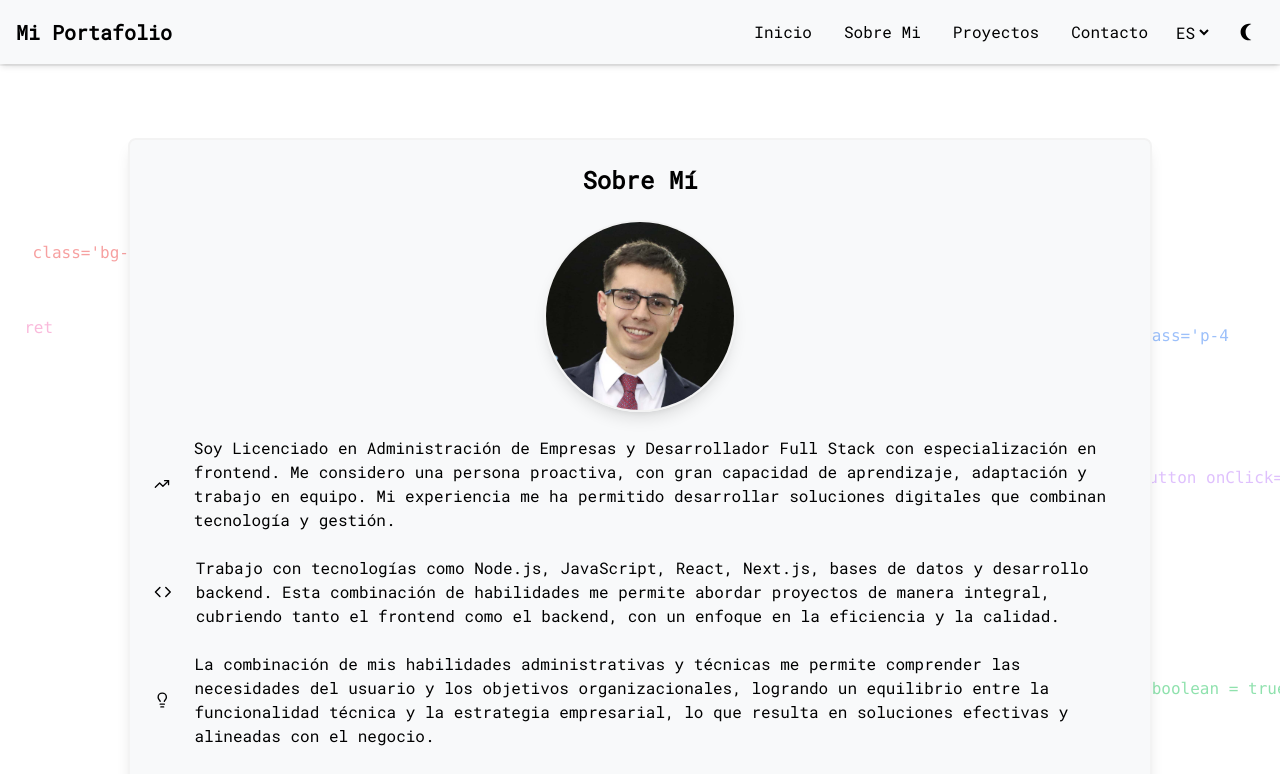
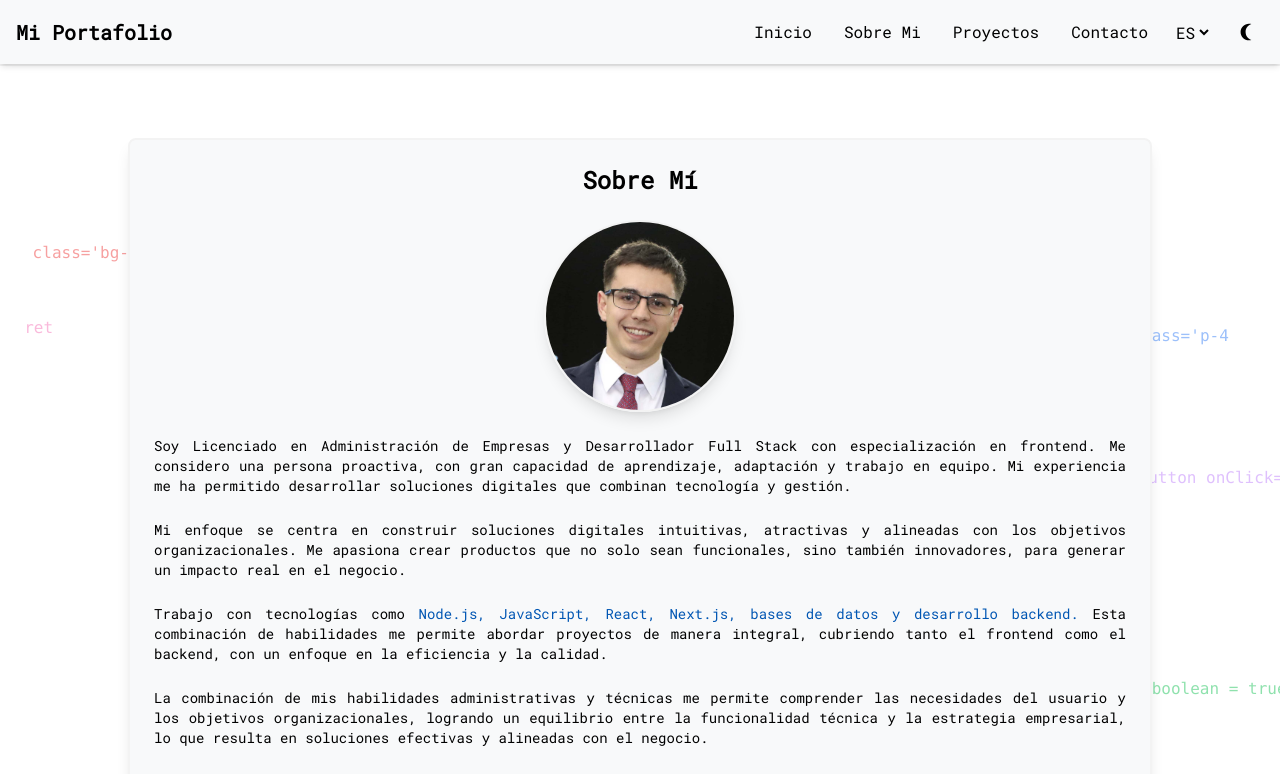
Before and after one commit to tlapro/porfolio, a Next.js app in the folder front/: page /aboutme in a window 1280 px wide. Shown: the top 774 px of the page. Built offline with nearby package versions, Linux system fonts and the light colour scheme; no server answers.

Commit message:
AboutMe Page Changes

```diff
--- a/front/messages/en.json
+++ b/front/messages/en.json
@@ -26,8 +26,10 @@
     "aboutMe": "About Me",
     "aboutMeDescription1": "I hold a Bachelor's degree in Business Administration and am a Full Stack Developer specializing in frontend development. I am proactive, with a strong ability to learn, adapt, and work in teams. My experience has allowed me to develop digital solutions that combine technology and management.",
     "aboutMeDescription2": "My focus is on building digital solutions that are intuitive, attractive, and aligned with business goals. I am passionate about creating products that are not only functional but also innovative, generating real impact in business outcomes.",
-    "aboutMeDescription3": "I work with technologies like Node.js, JavaScript, React, Next.js, databases, and backend development. This combination of skills allows me to approach projects comprehensively, covering both frontend and backend, with a focus on efficiency and quality.",
-    "aboutMeDescription4": "My blend of administrative and technical skills allows me to understand user needs and organizational goals, achieving a balance between technical functionality and business strategy, resulting in effective solutions aligned with business objectives.",
-    "aboutMeDescription5": "I am a dedicated professional, always seeking new knowledge and opportunities to improve. Passionate about programming and technology, I enjoy working in teams and contributing to the creation of digital products that make a difference and generate positive impact."
+    "aboutMeDescription3": "I work with technologies like ",
+    "aboutMeTecnologies": "Node.js, JavaScript, React, Next.js, databases, and backend development. ",
+    "aboutMeDescription4": "This combination of skills allows me to approach projects comprehensively, covering both frontend and backend, with a focus on efficiency and quality.",
+    "aboutMeDescription5": "My blend of administrative and technical skills allows me to understand user needs and organizational goals, achieving a balance between technical functionality and business strategy, resulting in effective solutions aligned with business objectives.",
+    "aboutMeDescription6": "I am a dedicated professional, always seeking new knowledge and opportunities to improve. Passionate about programming and technology, I enjoy working in teams and contributing to the creation of digital products that make a difference and generate positive impact."
 }
 }
--- a/front/messages/es.json
+++ b/front/messages/es.json
@@ -26,8 +26,10 @@
       "aboutMe": "Sobre Mí",
       "aboutMeDescription1": "Soy Licenciado en Administración de Empresas y Desarrollador Full Stack con especialización en frontend. Me considero una persona proactiva, con gran capacidad de aprendizaje, adaptación y trabajo en equipo. Mi experiencia me ha permitido desarrollar soluciones digitales que combinan tecnología y gestión.",
       "aboutMeDescription2": "Mi enfoque se centra en construir soluciones digitales intuitivas, atractivas y alineadas con los objetivos organizacionales. Me apasiona crear productos que no solo sean funcionales, sino también innovadores, para generar un impacto real en el negocio.",
-      "aboutMeDescription3": "Trabajo con tecnologías como Node.js, JavaScript, React, Next.js, bases de datos y desarrollo backend. Esta combinación de habilidades me permite abordar proyectos de manera integral, cubriendo tanto el frontend como el backend, con un enfoque en la eficiencia y la calidad.",
-      "aboutMeDescription4": "La combinación de mis habilidades administrativas y técnicas me permite comprender las necesidades del usuario y los objetivos organizacionales, logrando un equilibrio entre la funcionalidad técnica y la estrategia empresarial, lo que resulta en soluciones efectivas y alineadas con el negocio.",
-      "aboutMeDescription5": "Soy un profesional comprometido, siempre buscando nuevos conocimientos y oportunidades para mejorar. Apasionado por la programación y la tecnología, disfruto trabajar en equipo y contribuir a la creación de productos digitales que marquen la diferencia y generen un impacto positivo."
+      "aboutMeDescription3": "Trabajo con tecnologías como ",
+      "aboutMeTecnologies": "Node.js, JavaScript, React, Next.js, bases de datos y desarrollo backend. ",
+      "aboutMeDescription4": "Esta combinación de habilidades me permite abordar proyectos de manera integral, cubriendo tanto el frontend como el backend, con un enfoque en la eficiencia y la calidad.",
+      "aboutMeDescription5": "La combinación de mis habilidades administrativas y técnicas me permite comprender las necesidades del usuario y los objetivos organizacionales, logrando un equilibrio entre la funcionalidad técnica y la estrategia empresarial, lo que resulta en soluciones efectivas y alineadas con el negocio.",
+      "aboutMeDescription6": "Soy un profesional comprometido, siempre buscando nuevos conocimientos y oportunidades para mejorar. Apasionado por la programación y la tecnología, disfruto trabajar en equipo y contribuir a la creación de productos digitales que marquen la diferencia y generen un impacto positivo."
     }
 }
--- a/front/src/app/aboutme/page.tsx
+++ b/front/src/app/aboutme/page.tsx
@@ -1,4 +1,4 @@
-import { TrendingUp, Code, Lightbulb, Users } from "lucide-react";
+import { TrendingUp, Target, Code, Lightbulb, Users } from "lucide-react";
 import { useTranslations } from "next-intl";
 import Image from "next/image";
 
@@ -7,7 +7,7 @@ export default function AboutMe() {
 
   return (
     <div className="flex flex-col items-center justify-center py-12">
-      <div className="flex flex-col w-[80%] gap-6 shadow-lg rounded-lg p-6 bg-card-bg border-2 border-card-border cursor-default">
+      <div className="flex flex-col w-[95%] md:w-[80%] gap-6 shadow-lg rounded-lg p-6 bg-card-bg border-2 border-card-border cursor-default">
         <h1 className="text-2xl font-bold text-center text-primary">
           {t("aboutMe")}
         </h1>
@@ -21,31 +21,36 @@ export default function AboutMe() {
           />
         </div>
 
+        <div className="flex flex-col md:flex-row items-center gap-6 group">
+          <TrendingUp size={50} className="hidden md:visible w-2 text-primary group-hover:text-link-hover transition-all duration-300 group-hover:scale-125" />
+          <p className="text-sm md:text-md text-justify text-secondary hover:font-semibold">
+            {t("aboutMeDescription1")}
+          </p>
+        </div>
         <div className="flex items-center gap-6 group">
-          <TrendingUp size={50} className="text-primary group-hover:text-link-hover transition-all duration-300 group-hover:scale-125" />
-          <p className="text-md text-justifytext-secondary hover:font-semibold">
-            {t("aboutMeDescription1")}
+          <Target size={50} className="hidden md:visible text-primary group-hover:text-link-hover transition-all duration-300 group-hover:scale-125" />
+          <p className="text-sm md:text-md text-justify text-secondary hover:font-semibold">
+            {t("aboutMeDescription2")}
+          </p>
+        </div>
+        <div className="flex items-center gap-6 group">
+          <Code size={50} className="hidden md:visible text-primary group-hover:text-link-hover transition-all duration-300 group-hover:scale-125" />
+          <p className="text-sm md:text-md text-justify text-secondary hover:font-semibold">
+            {t("aboutMeDescription3")}<span className="text-link-hover">{t("aboutMeTecnologies")}</span>{t("aboutMeDescription4")}
           </p>
         </div>
 
         <div className="flex items-center gap-6 group">
-          <Code size={50} className="text-primary group-hover:text-link-hover transition-all duration-300 group-hover:scale-125" />
-          <p className="text-md text-secondary hover:font-semibold">
-            {t("aboutMeDescription3")}
+          <Lightbulb size={50} className="hidden md:visible text-primary group-hover:text-link-hover transition-all duration-300 group-hover:scale-125" />
+          <p className="text-sm md:text-md text-justify text-secondary hover:font-semibold">
+            {t("aboutMeDescription5")}
           </p>
         </div>
 
         <div className="flex items-center gap-6 group">
-          <Lightbulb size={50} className="text-primary group-hover:text-link-hover transition-all duration-300 group-hover:scale-125" />
-          <p className="text-md text-secondary hover:font-semibold">
-            {t("aboutMeDescription4")}
-          </p>
-        </div>
-
-        <div className="flex items-center gap-6 group">
-          <Users size={50} className="text-primary group-hover:text-link-hover transition-all duration-300 group-hover:scale-125" />
-          <p className="text-md text-secondary hover:font-semibold hover">
-            {t("aboutMeDescription5")}
+          <Users size={50} className="hidden md:visible text-primary group-hover:text-link-hover transition-all duration-300 group-hover:scale-125" />
+          <p className="text-sm md:text-md text-justify text-secondary hover:font-semibold hover">
+            {t("aboutMeDescription6")}
           </p>
         </div>
       </div>
```
